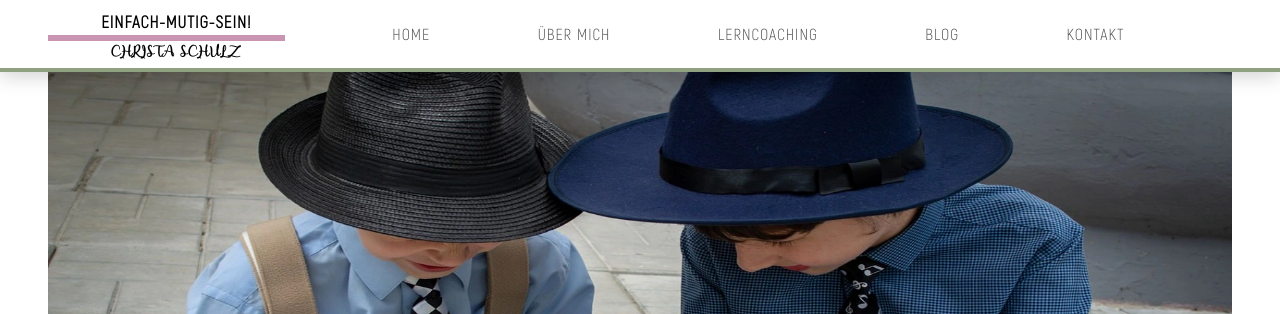
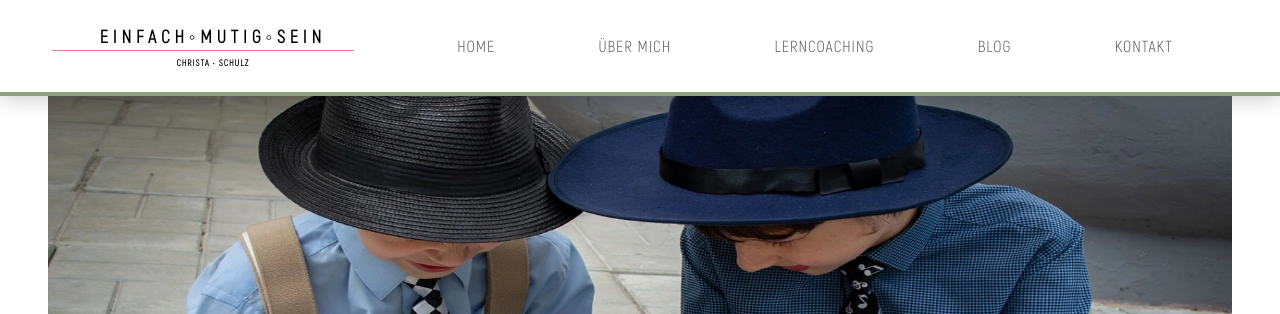
Before and after one commit to deniz-DD/Test-Einfach-Mutig-sein, a website: page index.html in a window 1280 px wide. Shown: the top 314 px of the page. Drawn offline with Linux system fonts and the light colour scheme; a web font is replaced by a local one.

Commit message:
navbar was made more responsive after a talk with the client

```diff
--- a/index.html
+++ b/index.html
@@ -11,13 +11,13 @@
 
     <header >
 
-        <nav class="px-sm-5 ">
-                <div class="logo " >
+        <nav class="px-sm-1 ">
+                <div class="logo  ps-sm-5 ps-md-5 " >
                   <div class="top-container">
-                     <span class="top-span">Einfach-mutig-sein!</span>
+                     <span class="top-span">Einfach&#9702mutig&#9702sein</span>
                   </div>
                   <div class="bottom-container">
-                    <span class="bottom-span">Christa Schulz</span>
+                    <span class="bottom-span">Christa &#8226 Schulz</span>
                   </div>
                 </div>
                 <div class="hamburger">
@@ -28,7 +28,7 @@
                 <ul class="nav-links">
                     <li><a href="#home_page">Home</a></li>
                     <li><a href="#about_me">Über mich</a></li>
-                    <li><a href="">Lerncoaching</a></li>
+                    <li><a href="index-2.html">Lerncoaching</a></li>
                     <li><a href="">Blog</a></li>
                     <li><a href="">Kontakt</a></li>
                 </ul>
--- a/styles/indec.scss
+++ b/styles/indec.scss
@@ -19,8 +19,9 @@
  $fourth-color: #70835f;
  $fourth-two-color: #4b5c3c;
  $fivth-color: #c995b3;
- $fivth-two-color: #aa648d;
+$fivth-two-color: #aa648d;
  $sixth-color: #15223b;
+ $ex: #ff73a4;
  $seventh-color: #566989;
 
 
@@ -54,6 +55,7 @@
     position: fixed;
     z-index: 10;
     border-bottom: 4px solid $primary;
+
  }
 
  /*Styling logo*/
@@ -69,10 +71,12 @@
       display: flex;
       justify-content: center;
 
-      border-bottom: 3px solid $fivth-color;
+
 
       .top-span{
          text-align: center;
+         font-size: 18px;
+         letter-spacing: 5px;
       }
 
 
@@ -82,7 +86,7 @@
     .bottom-container{
       width: 50%;
       height: auto;
-      border-top: 3px solid $fivth-color;
+      border-top: 1px solid $ex;
       display: flex;
       justify-content: center;
 
@@ -91,9 +95,10 @@
 
       .bottom-span{
           text-align: center;
-          font-family: 'Charlotte';
+         //  font-family: 'Charlotte';
           font-size: 9px;
           padding-top: 5px;
+
       }
 
 
@@ -302,7 +307,7 @@
       width: 100%;
       height: fit-content;
 
-      background-color: $fourth-color;
+      border-bottom: 3px solid $ex;
       box-shadow: rgba(0, 0, 0, 0.15) 1.95px 1.95px 2.6px;
 
 
@@ -355,7 +360,7 @@
       border-bottom: 4px solid $primary;
    }
    .logo{
-      width: 40%;
+      width: 45%;
       display: flex;
       justify-content: center;
       align-items: center;
@@ -366,7 +371,7 @@
         display: flex;
         justify-content: center;
 
-        border-bottom: 3px solid $fivth-color;
+      //   border-bottom: 3px solid $fivth-two-color;
 
         .top-span{
            text-align: center;
@@ -379,7 +384,7 @@
       .bottom-container{
         width: 100%;
         height: auto;
-        border-top: 3px solid $fivth-color;
+        border-top: 1px solid $ex;
         display: flex;
         justify-content: center;
 
@@ -388,7 +393,7 @@
 
         .bottom-span{
             text-align: center;
-            font-family: 'Charlotte';
+            // font-family: 'Charlotte';
             font-size: 9px;
             padding-top: 5px;
         }
@@ -467,8 +472,19 @@
    .pt-md-6{
       padding-top: 4.5rem !important;
    }
+   nav{
+      height: 6rem;
+      width: 100%;
+      background-color: $third-color;
+      box-shadow: 0 3px 20px rgba(0, 0, 0, 0.2);
+      display: flex;
+      position: fixed;
+      z-index: 10;
+      border-bottom: 4px solid $primary;
+   }
+
    .logo{
-      width:30%;
+      width:40%;
       display: flex;
       justify-content: center;
       align-items: center;
@@ -479,7 +495,7 @@
         display: flex;
         justify-content: center;
 
-        border-bottom: 3px solid $fivth-color;
+      //   border-bottom: 3px solid $fivth-two-color;
 
         .top-span{
            text-align: center;
@@ -492,7 +508,7 @@
       .bottom-container{
         width: 100%;
         height: auto;
-        border-top: 3px solid $fivth-color;
+        border-top: 1px solid $ex;
         display: flex;
         justify-content: center;
 
@@ -501,7 +517,7 @@
 
         .bottom-span{
             text-align: center;
-            font-family: 'Charlotte';
+            // font-family: 'Charlotte';
             font-size: 9px;
             padding-top: 5px;
         }
@@ -551,8 +567,19 @@
      }
    }
 
+   nav{
+      height: 6rem;
+      width: 100%;
+      background-color: $third-color;
+      box-shadow: 0 3px 20px rgba(0, 0, 0, 0.2);
+      display: flex;
+      position: fixed;
+      z-index: 10;
+      border-bottom: 4px solid $primary;
+   }
+
    .logo{
-      width:20%;
+      width:35%;
       display: flex;
       justify-content: center;
       align-items: center;
@@ -563,7 +590,7 @@
         display: flex;
         justify-content: center;
 
-        border-bottom: 3px solid $fivth-color;
+      //   border-bottom: 3px solid $fivth-two-color;
 
         .top-span{
            text-align: center;
@@ -576,7 +603,7 @@
       .bottom-container{
         width: 100%;
         height: auto;
-        border-top: 3px solid $fivth-color;
+        border-top: 1px solid $ex;
         display: flex;
         justify-content: center;
 
@@ -585,7 +612,7 @@
 
         .bottom-span{
             text-align: center;
-            font-family: 'Charlotte';
+            // font-family: 'Charlotte';
             font-size: 9px;
             padding-top: 5px;
         }
@@ -611,8 +638,18 @@
 
 // X-Large devices (large desktops, 1200px and up)
 @media (min-width: 1200px) {
+   nav{
+      height: 6rem;
+      width: 100%;
+      background-color: $third-color;
+      box-shadow: 0 3px 20px rgba(0, 0, 0, 0.2);
+      display: flex;
+      position: fixed;
+      z-index: 10;
+      border-bottom: 4px solid $primary;
+   }
    .logo{
-      width: 20%;
+      width: 30%;
       display: flex;
       justify-content: center;
       align-items: center;
@@ -623,7 +660,7 @@
         display: flex;
         justify-content: center;
 
-        border-bottom: 3px solid $fivth-color;
+      //   border-bottom: 3px solid $fivth-two-color;
 
         .top-span{
            text-align: center;
@@ -636,7 +673,7 @@
       .bottom-container{
         width: 100%;
         height: auto;
-        border-top: 3px solid $fivth-color;
+        border-top: 1px solid $ex;
         display: flex;
         justify-content: center;
 
@@ -645,7 +682,9 @@
 
         .bottom-span{
             text-align: center;
-            font-family: 'Charlotte';
+            // font-family: 'Charlotte';
+
+
             font-size: 9px;
             padding-top: 5px;
         }
@@ -669,8 +708,18 @@
 
 // XX-Large devices (larger desktops, 1400px and up)
 @media (min-width: 1400px) {
+   nav{
+      height: 6rem;
+      width: 100%;
+      background-color: $third-color;
+      box-shadow: 0 3px 20px rgba(0, 0, 0, 0.2);
+      display: flex;
+      position: fixed;
+      z-index: 10;
+      border-bottom: 4px solid $primary;
+   }
    .logo{
-      width: 15%;
+      width: 30%;
       display: flex;
       justify-content: center;
       align-items: center;
@@ -681,7 +730,7 @@
         display: flex;
         justify-content: center;
 
-        border-bottom: 3px solid $fivth-color;
+      //   border-bottom: 3px solid $fivth-two-color;
 
         .top-span{
            text-align: center;
@@ -694,7 +743,7 @@
       .bottom-container{
         width: 100%;
         height: auto;
-        border-top: 3px solid $fivth-color;
+        border-top: 1px solid $ex;
         display: flex;
         justify-content: center;
 
@@ -703,8 +752,8 @@
 
         .bottom-span{
             text-align: center;
-            font-family: 'Charlotte';
-            font-size: 9px;
+            // font-family: 'Charlotte';
+            font-size: 12px;
             padding-top: 5px;
         }
 
```
Also changed, not shown: index-2.html (added, +3 -0 lines), styles/indec.css, 1 other file.
